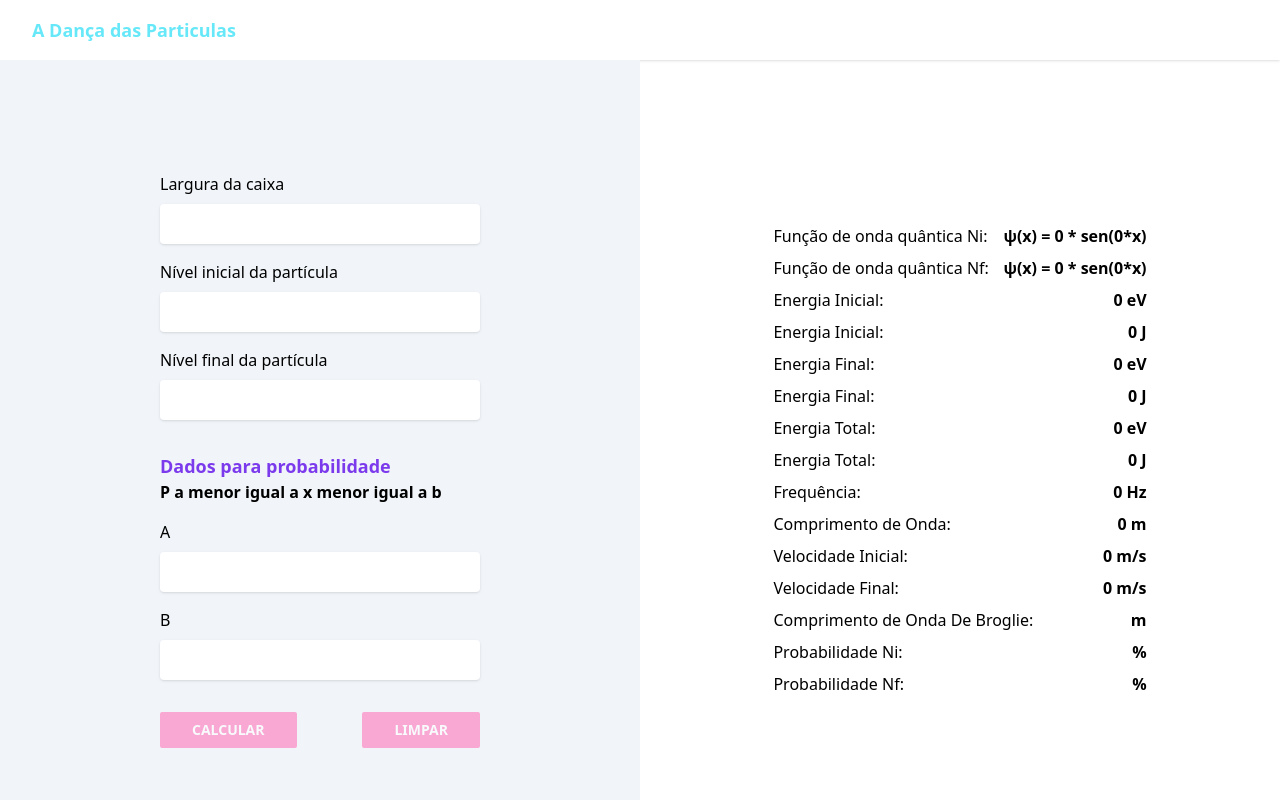
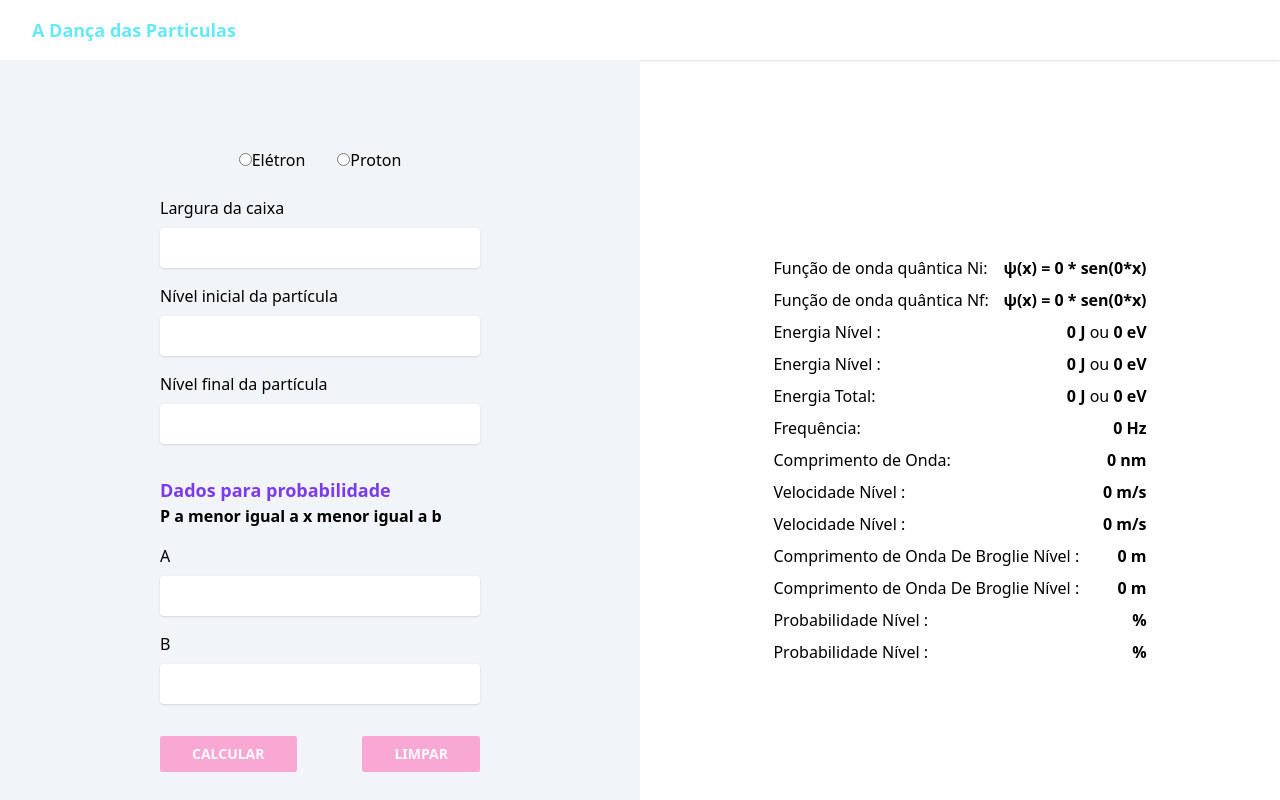
Before and after one commit to sergiomos/fisproj, a Next.js app: page / in a window 1280 px wide. Shown: the top 800 px of the page. Built offline with nearby package versions, Linux system fonts and the light colour scheme.

Commit message:
fix: velocidade, comprimento de onda, de broglie e frequencia

```diff
--- a/src/pages/index.js
+++ b/src/pages/index.js
@@ -1,34 +1,7 @@
 import Input from '../components/input'
-import { useState } from 'react'
+import { useEffect, useState } from 'react'
 import { solveODE } from 'mathjs'
 
-const plank = 6.626E-34
-const m = 1.673E-27
-const hev = 4.136E-15
-const hj = 6.626E-34
-const c = 3E8
-
-const precise = (n) => n.toPrecision(3)
-
-const calcularK = (n, largura) => Math.round(n * Math.PI / largura)
-const calcularA = (largura) => Math.round((2 / largura) ** 0.5)
-const calcularE = (n, l) => precise(n ** 2 * plank ** 2 / (8 * m * l ** 2));
-const paraEV = (n) => precise(n * 6.242E18);
-const calcularF = (e) => 2
-const calcularC = (e) => precise(hev * c / e)
-const calcularV = (e) => Math.sqrt(2 * e / m)
-const calcularB = (e) => hj / Math.sqrt(2 * m * e)
-const f = x => (2 / (n * Math.PI)) * Math.sin(x) ** 2;
-const calcularT = (l, n, p) => (n * Math.PI / l) * p
-
-function integral(a, b, n) {
-  const h = (b - a) / n;
-  let soma = 0;
-  for (let i = 0; i < n; i++) {
-    soma += (2 / (n * Math.PI)) * Math.sin(a + i * h) ** 2;
-  }
-  return soma * h;
-}
 
 
 export default function Home() {
@@ -38,6 +11,8 @@ export default function Home() {
   const [nf, setNf] = useState();
   const [a, setA] = useState();
   const [b, setB] = useState();
+  const [m, setM] = useState(1.673E-27);
+  const [tipoParticula, setTipoParticula] = useState('proton')
   const [result, setResult] = useState({
     a: 0,
     kNi: 0,
@@ -57,6 +32,53 @@ export default function Home() {
     probabilidade: 0
   })
 
+  useEffect(() => {
+    switch (tipoParticula) {
+      case 'eletron':
+        setM(9.11E-31);
+        break;
+      case 'proton':
+        setM(1.673E-27);
+        break;
+      default:
+        setM(1.673E-27);
+        break;
+    }
+
+  }, [tipoParticula])
+
+
+  const plank = 6.626E-34
+  const hev = 4.136E-15
+  const hj = 6.626E-34
+  const c = 3E8
+
+  const precise = (n) => n.toPrecision(3)
+
+  const calcularK = (n, largura) => precise(Math.round(n * Math.PI / largura))
+  const calcularA = (largura) => precise(Math.round((2 / largura) ** 0.5))
+  const calcularE = (n, l) => precise(n ** 2 * plank ** 2 / (8 * m * l ** 2));
+  const paraEV = (n) => precise(n * 6.242E18);
+  const paraNano = (n) => precise(n / 1e-9)
+  const calcularF = (l) => precise(c / l)
+  const calcularC = (e) => precise((hev * c / e))
+  const calcularV = (e) => precise(Math.round(Math.sqrt(2 * e / m)))
+  const calcularB = (e) => precise(hj / Math.sqrt(2 * m * e))
+
+
+  const f = x => (2 / (n * Math.PI)) * Math.sin(x) ** 2;
+  const calcularT = (l, n, p) => (n * Math.PI / l) * p
+
+  function integral(a, b, n) {
+    const h = (b - a) / n;
+    let soma = 0;
+    for (let i = 0; i < n; i++) {
+      soma += (2 / (n * Math.PI)) * Math.sin(a + i * h) ** 2;
+    }
+    return soma * h;
+  }
+
+
   const teste = (n, l, a, b) => {
     const ti = calcularT(l, n, a)
     const tf = calcularT(l, n, b)
@@ -75,6 +97,8 @@ export default function Home() {
   }
 
   const calcular = (e) => {
+    console.log(m);
+    console.log(tipoParticula);
     e.preventDefault();
     setResult({
       a: calcularA(largura),
@@ -86,8 +110,8 @@ export default function Home() {
       energiaFEV: paraEV(calcularE(nf, largura)),
       energiaJ: calcularE(nf, largura) - calcularE(ni, largura),
       energiaEV: paraEV(calcularE(nf, largura) - calcularE(ni, largura)),
-      frequencia: calcularF(paraEV(calcularE(nf, largura) - calcularE(ni, largura))),
-      comprimentoDeOnda: calcularC(paraEV(calcularE(nf, largura) - calcularE(ni, largura))),
+      frequencia: calcularF(calcularC(paraEV(calcularE(nf, largura) - calcularE(ni, largura)))),
+      comprimentoDeOnda: paraNano(calcularC(paraEV(calcularE(nf, largura) - calcularE(ni, largura)))),
       velocidadeI: calcularV(calcularE(ni, largura)),
       velocidadeF: calcularV(calcularE(nf, largura)),
       ondaDeBroglieI: calcularB(calcularE(ni, largura)),
@@ -106,6 +130,30 @@ export default function Home() {
         <section className='bg-slate-100 flex justify-center items-center py-8 w-screen'>
           <form className='w-80' onSubmit={calcular}>
             <fieldset className='flex flex-col gap-4'>
+              <div className='flex gap-8 justify-center mb-2'>
+                <label for="eletron">
+                  <input
+                    type='radio'
+                    id="eletron"
+                    name="tipo_de_particula"
+                    value="eletron"
+                    onChange={({ target }) => setTipoParticula(target.value)}
+                  />
+                  Elétron
+                </label>
+
+                <label for="proton">
+                  <input type='radio'
+                    id="proton"
+                    name="tipo_de_particula"
+                    value="proton"
+                    onChange={({ target }) => setTipoParticula(target.value)}
+                  />
+                  Proton
+                </label>
+              </div>
+
+
               <Input
                 label="Largura da caixa"
                 onChange={setLargura}
@@ -161,42 +209,23 @@ export default function Home() {
               <span className='font-bold'>ψ(x) = {result.a} * sen({result.kNf}*x)
               </span>
             </li>
-
             <li className='flex justify-between'>
               <span>
-                Energia Inicial:
+                Energia Nível {ni}:
               </span>
-              <span className='font-bold'>{result.energiaIEV} eV</span>
+              <span className='font-bold'>{result.energiaIJ} J <span className='font-normal'>ou</span> {result.energiaIEV} eV</span>
             </li>
             <li className='flex justify-between'>
               <span>
-                Energia Inicial:
+                Energia Nível {nf}:
               </span>
-              <span className='font-bold'>{result.energiaIJ} J</span>
-            </li>
-            <li className='flex justify-between'>
-              <span>
-                Energia Final:
-              </span>
-              <span className='font-bold'>{result.energiaFEV} eV</span>
-            </li>
-            <li className='flex justify-between'>
-              <span>
-                Energia Final:
-              </span>
-              <span className='font-bold'>{result.energiaFJ} J</span>
+              <span className='font-bold'>{result.energiaFJ} J <span className='font-normal'>ou</span> {result.energiaFEV} eV</span>
             </li>
             <li className='flex justify-between'>
               <span>
                 Energia Total:
               </span>
-              <span className='font-bold'>{result.energiaEV} eV</span>
-            </li>
-            <li className='flex justify-between'>
-              <span>
-                Energia Total:
-              </span>
-              <span className='font-bold'>{result.energiaJ} J</span>
+              <span className='font-bold'>{result.energiaJ} J <span className='font-normal'>ou</span> {result.energiaEV} eV</span>
             </li>
 
             <li className='flex justify-between'>
@@ -210,19 +239,19 @@ export default function Home() {
               <span>
                 Comprimento de Onda:
               </span>
-              <span className='font-bold'>{result.comprimentoDeOnda} m</span>
+              <span className='font-bold'>{result.comprimentoDeOnda} nm</span>
             </li >
 
             <li className='flex justify-between'>
               <span>
-                Velocidade Inicial:
+                Velocidade Nível {ni}:
               </span>
               <span className='font-bold'>{result.velocidadeI} m/s</span>
             </li>
 
             <li className='flex justify-between'>
               <span>
-                Velocidade Final:
+                Velocidade Nível {nf}:
               </span>
               <span className='font-bold'>{result.velocidadeF} m/s</span>
             </li>
@@ -230,21 +259,28 @@ export default function Home() {
 
             <li className='flex justify-between'>
               <span>
-                Comprimento de Onda De Broglie:
+                Comprimento de Onda De Broglie Nível {ni}:
               </span>
-              <span className='font-bold'>{result.ondaDeBroglie} m</span>
+              <span className='font-bold'>{result.ondaDeBroglieI} m</span>
             </li>
 
             <li className='flex justify-between'>
               <span>
-                Probabilidade Ni:
+                Comprimento de Onda De Broglie Nível {nf}:
+              </span>
+              <span className='font-bold'>{result.ondaDeBroglieF} m</span>
+            </li>
+
+            <li className='flex justify-between'>
+              <span>
+                Probabilidade Nível {ni}:
               </span>
               <span className='font-bold'>{result.probabilidadeI}%</span>
             </li>
 
             <li className='flex justify-between'>
               <span>
-                Probabilidade Nf:
+                Probabilidade Nível {nf}:
               </span>
               <span className='font-bold'>{result.probabilidadeF}%</span>
             </li>
```
